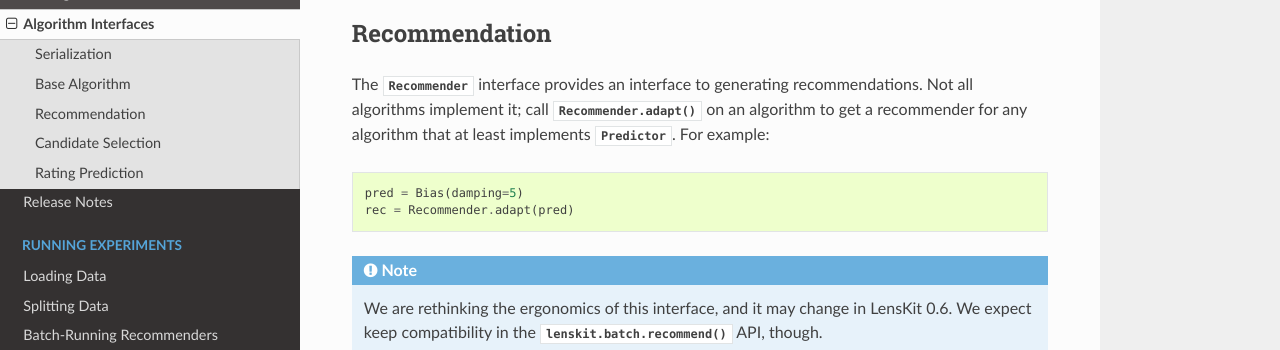
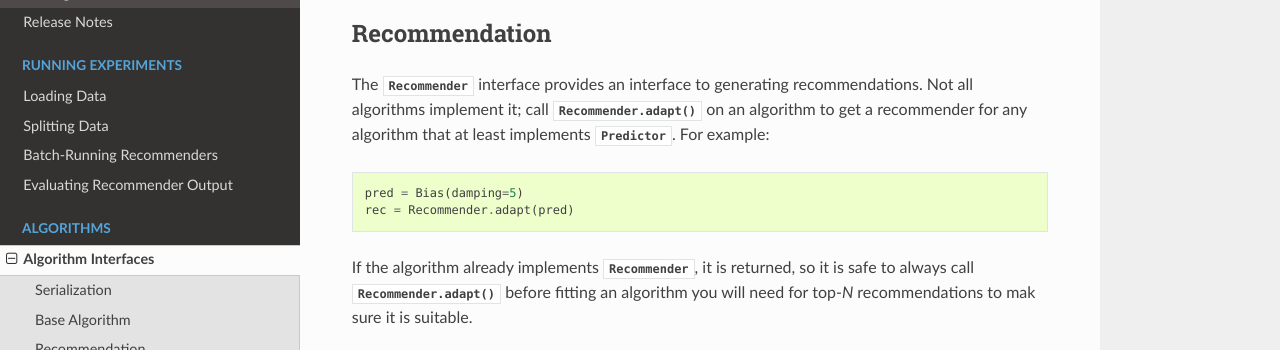
Before and after one commit to lenskit/lkpy, a Sphinx documentation site: the page built from doc/interfaces.rst, in a window 1280 px wide and 900 px high, scrolled down 891 px, cut to the strip 0-350 px from the top of the window. Built offline with Sphinx 7.4.7 and the Read the Docs theme 2.0.0, drawn with Linux system fonts in a browser that asks for light colours; some of the changed text lies outside the part shown.

Commit message:
Reorg algorithm docs

```diff
--- a/doc/interfaces.rst
+++ b/doc/interfaces.rst
@@ -13,10 +13,11 @@
 Serialization
 -------------
 
-Like SciKit models, all LensKit algorithms are pickleable, and this is how we recommend
-saving models to disk for later use.  This can be done with :py:mod:`pickle`, but we
-recommend using :py:mod:`binpickle` for more automatically-optimized storage.  For
-example, to save a fully-configured ALS module with fairly aggressive ZSTD compression::
+Like SciKit models, all LensKit algorithms are pickleable, and this is how we
+recommend saving models to disk for later use.  This can be done with
+:py:mod:`pickle`, but we recommend using :py:mod:`binpickle` for more
+automatically-optimized storage.  For example, to save a fully-configured ALS
+module with fairly aggressive ZSTD compression::
 
     algo = Recommender.adapt(ImplicitMF(50))
     algo.fit(ratings)
@@ -25,8 +26,8 @@
 Base Algorithm
 --------------
 
-Algorithms follow the SciKit fit-predict paradigm for estimators, except they know natively
-how to work with Pandas objects.
+Algorithms follow the SciKit fit-predict paradigm for estimators, except they
+know natively how to work with Pandas objects.
 
 The :py:class:`Algorithm` interface defines common methods.
 
@@ -36,16 +37,17 @@
 Recommendation
 --------------
 
-The :py:class:`Recommender` interface provides an interface to generating recommendations.  Not
-all algorithms implement it; call :py:meth:`Recommender.adapt` on an algorithm to get a recommender
-for any algorithm that at least implements :py:class:`Predictor`.  For example::
+The :py:class:`Recommender` interface provides an interface to generating
+recommendations.  Not all algorithms implement it; call
+:py:meth:`Recommender.adapt` on an algorithm to get a recommender for any
+algorithm that at least implements :py:class:`Predictor`.  For example::
 
     pred = Bias(damping=5)
     rec = Recommender.adapt(pred)
 
-.. note::
-    We are rethinking the ergonomics of this interface, and it may change in LensKit 0.6. We expect
-    keep compatibility in the :py:func:`lenskit.batch.recommend` API, though.
+If the algorithm already implements :py:class:`Recommender`, it is returned, so
+it is safe to always call :py:meth:`Recommender.adapt` before fitting an
+algorithm you will need for top-*N* recommendations to mak sure it is suitable.
 
 .. autoclass:: Recommender
     :members:
@@ -53,13 +55,12 @@
 Candidate Selection
 -------------------
 
-Some recommenders use a *candidate selector* to identify possible items to recommend.
-These are also treated as algorithms, mainly so that they can memorize users' prior
-ratings to exclude them from recommendation.
+Some recommenders use a *candidate selector* to identify possible items to
+recommend. These are also treated as algorithms, mainly so that they can
+memorize users' prior ratings to exclude them from recommendation.
 
 .. autoclass:: CandidateSelector
     :members:
-
 
 Rating Prediction
 -----------------
--- a/lenskit/__init__.py
+++ b/lenskit/__init__.py
@@ -1,6 +1,9 @@
 """
 The LensKit package.
 """
+
+
+from lenskit.algorithms import *  # noqa: F401,F403
 
 
 class DataWarning(UserWarning):
```
Also changed, not shown: other parts of doc/interfaces.rst (+1 -1 lines), doc/index.rst (+2 -20 lines), doc/install.rst (added, +29 -0 lines), 2 other files.
